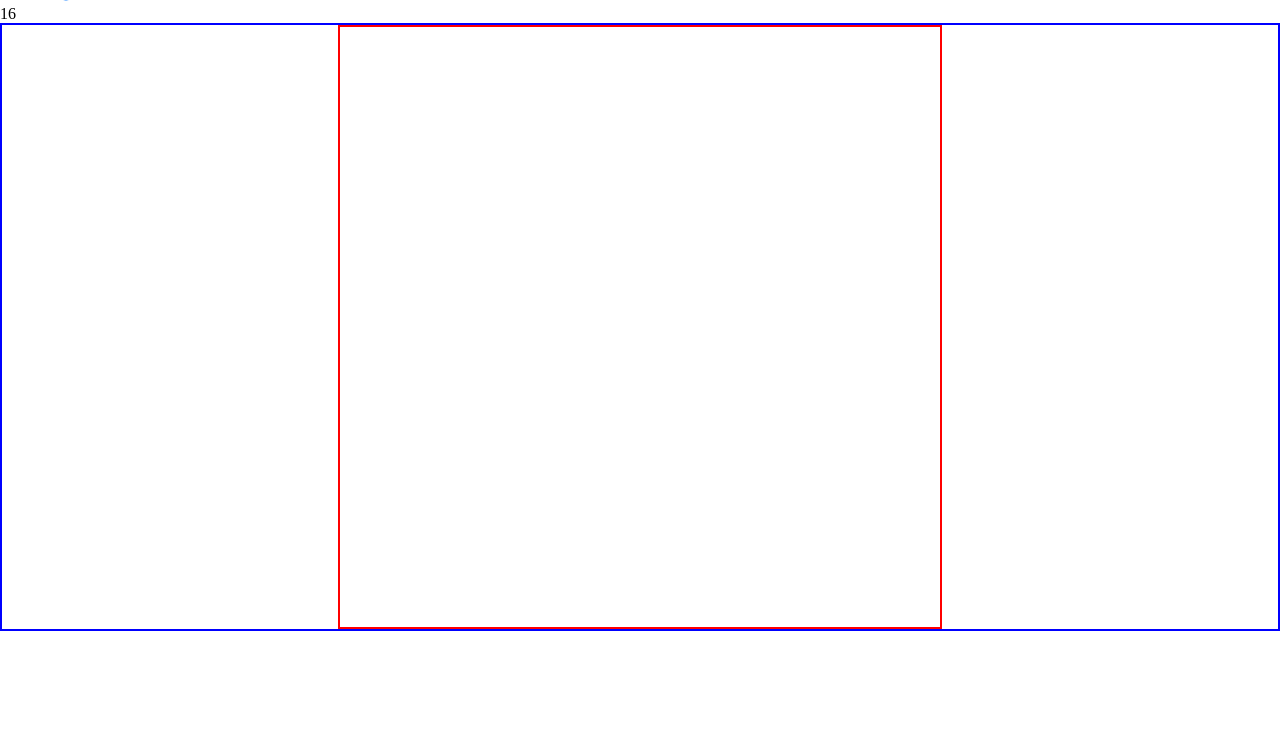
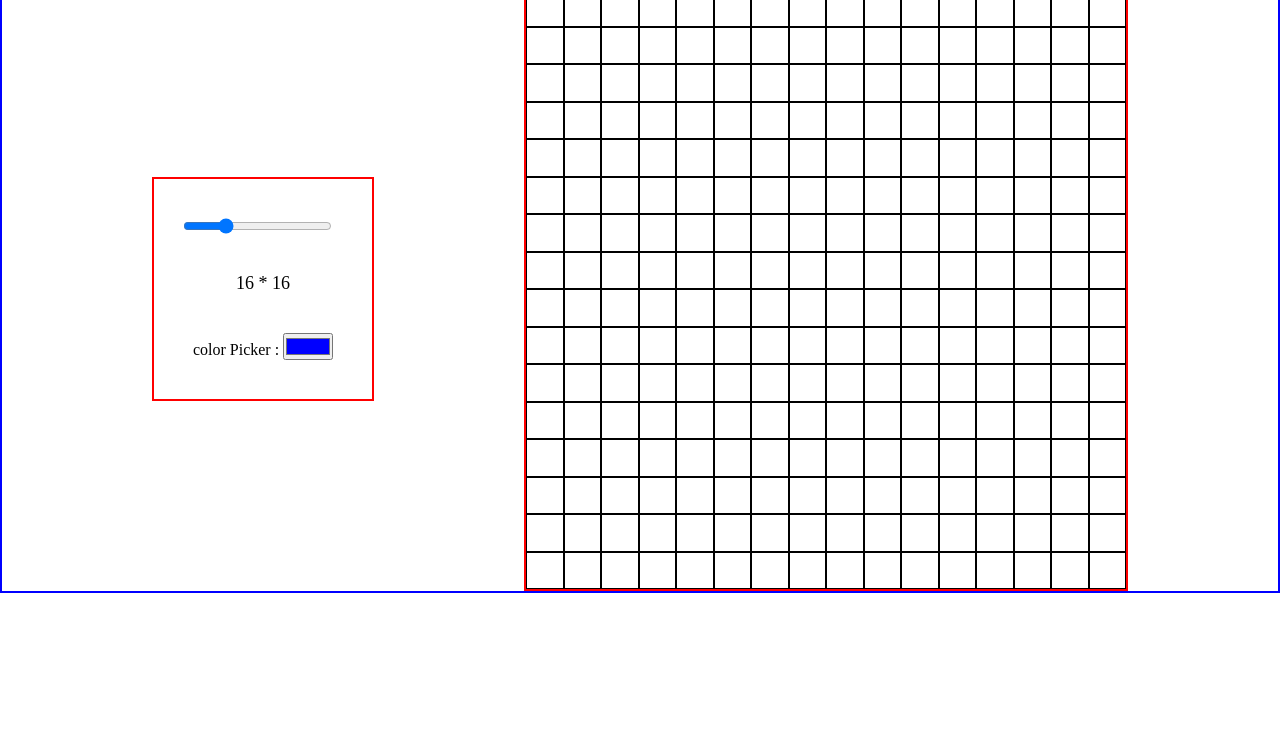
Before and after one commit to Akhilbisht798/Etch-a-Sketch, a plain HTML site: page index.html in a window 1280 px wide. Shown: the part 52-800 px from the top of the page. Drawn offline with Linux system fonts and the light colour scheme.

Commit message:
working mouse to change color of grid

```diff
--- a/css/style.css
+++ b/css/style.css
@@ -9,7 +9,7 @@
     border: 2px solid blue;
     display: flex;
     align-items: center;
-    justify-content: center;
+    justify-content: space-evenly;
 }
 
 .container {
@@ -18,3 +18,12 @@
     height: 600px;
     width: 600px;
 }
+
+#btns {
+    border: 2px solid red;
+}
+
+.btn {
+    padding: 10px;
+    margin: 29px;
+}
--- a/index.html
+++ b/index.html
@@ -14,12 +14,15 @@
         </h1>
     </header>
 
-    <section id="btnSection">
-        <input type="range" id="range" min="1" max = "50">
-        <div class="value">16</div>
-    </section>
-
     <div id="main">
+        <div id="btns">
+            <input type="range" id="range" min="2" max = "64" class="btn">
+            <div class="value" style="text-align: center; font-size: large;" class="btn">16 * 16</div>
+            <div class="btn">
+                <span>color Picker :</span>
+                <input type="color" name="colorPicker" id="colorPicker" value="#0000ff">
+            </div>
+        </div>
         <div class="container">
 
         </div>
--- a/js/script.js
+++ b/js/script.js
@@ -1,7 +1,12 @@
 let range = document.getElementById('range');
 let value = document.querySelector('.value');
 let container = document.querySelector('.container');
+let colorPicker = document.getElementById('colorPicker');
+let containerBox;
 
+range.defaultValue = 16; // default grid value.
+
+//Function to create grid.
 function creategrid(size) {
     for(let i = 0; i < size*size; i++) {
         let div = document.createElement('div');
@@ -12,6 +17,7 @@ function creategrid(size) {
     }
 };
 
+//function to remove all previous div.
 function removeElements() {
     let boxes = document.querySelectorAll('.box');
     if(boxes === null) {
@@ -22,17 +28,32 @@ function removeElements() {
     })
 }
 
+//default grid creation.
+creategrid(16);
+container.setAttribute('style' , "grid-template-columns: repeat(16, 1fr); grid-template-rows: repeat(16, 1fr);");
+containerBox = document.querySelectorAll('.box');
 
+//add event listner to default divs created so to change color of the divs.
+for(let i = 0; i < containerBox.length; i++) {
+    containerBox[i].addEventListener('mouseenter' , () => {
+        containerBox[i].style.background = "blue";
+    })
+}
+
+//event listner if user change the grid size.
 range.addEventListener('input' , () => {
-    value.innerHTML = range.value;
-    removeElements();
+    value.innerHTML = range.value + " * " + range.value;
+    removeElements(); // remove all previous div.
+
+    // create new grid of value provided by user.
     creategrid(range.value);
+    containerBox = document.querySelectorAll('.box');
     container.setAttribute('style' , `grid-template-columns: repeat(${range.value}, 1fr);grid-template-rows: repeat(${range.value}, 1fr);`)
+
+    //add a event listner to the newly created grid.
+    for(let i = 0; i < containerBox.length; i++) {
+        containerBox[i].addEventListener('mouseenter' , () => {
+            containerBox[i].style.background = "blue";
+        })
+    }
 });
-
-let boxes = document.querySelectorAll('.box');
-    boxes.forEach(box => {
-        box.addEventListener('mouseenter' , () => {
-            box.style.backgroundcolor = "red"
-        })
-    })
```
Also changed, not shown: 1 other file.
